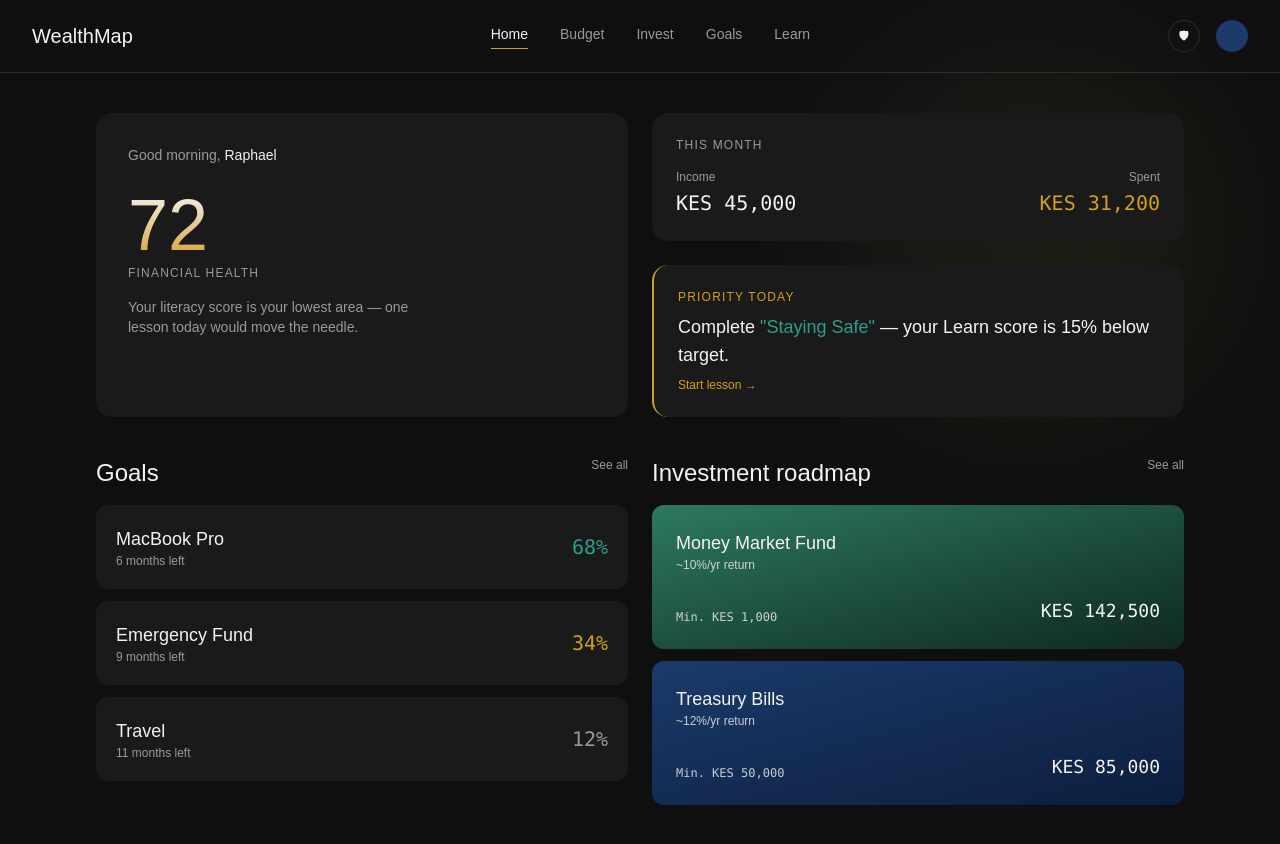
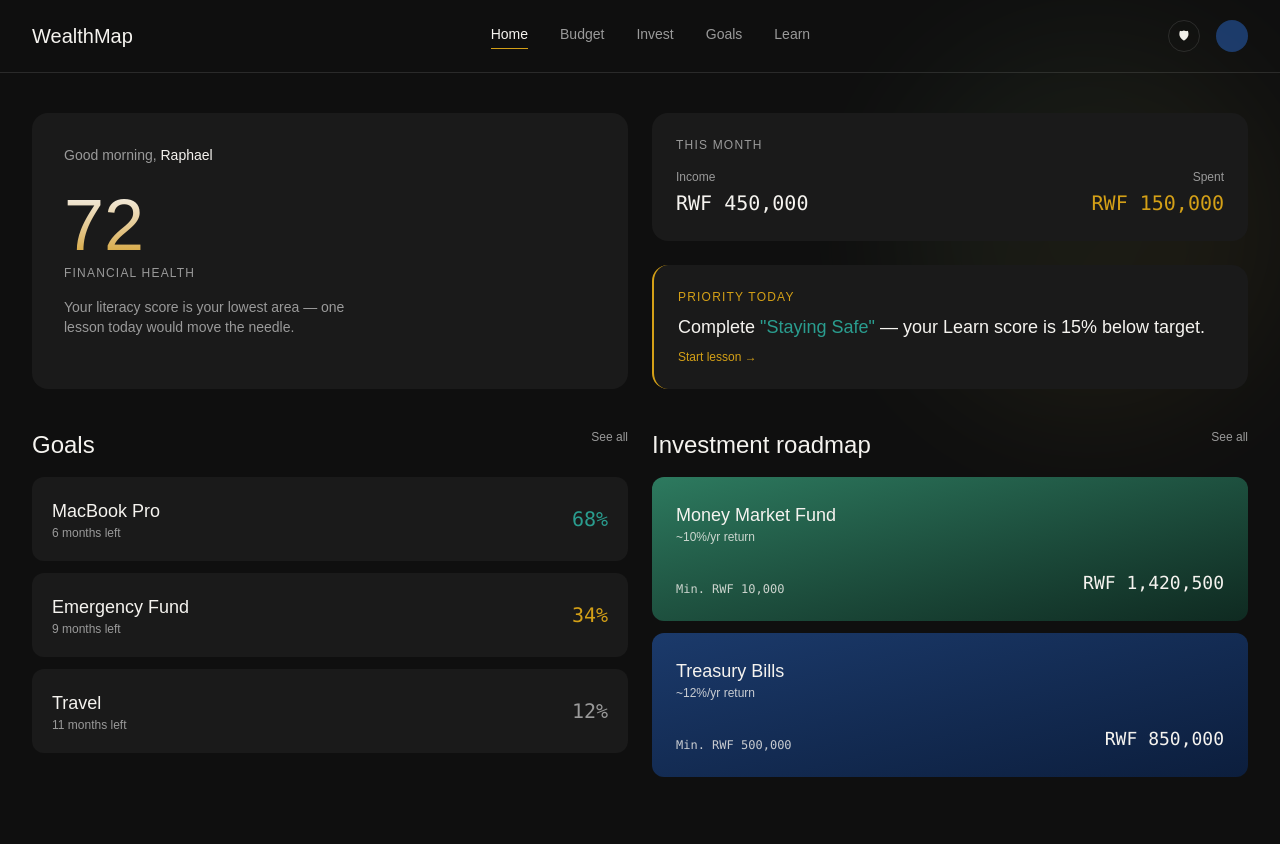
Before and after one commit to EricChuwa/Trojan_WealthMap, a React (Vite) app in the folder WM-FrontEnd/: page /dashboard in a window 1280 px wide. After the commit the page ends 817 px from the top, so only its background shows below. Built offline with nearby package versions, Linux system fonts and the light colour scheme; no server answers; the HTML template or start-up script is replaced by a standard one.

Commit message:
Dashboard modified

```diff
--- a/WM-FrontEnd/src/pages/Dashboard.tsx
+++ b/WM-FrontEnd/src/pages/Dashboard.tsx
@@ -4,7 +4,7 @@ export default function Dashboard() {
   return (
     <div className="min-h-screen">
       <Navbar />
-      <div className="max-w-6xl mx-auto px-8 py-10 relative">
+      <div className="max-w-7xl mx-auto px-8 py-10 relative">
         {/* Faint accent glow */}
         <div className="absolute -top-10 right-0 w-96 h-96 rounded-full bg-gradient-to-br from-[var(--color-emerald-light)] to-[var(--color-gold)] opacity-10 blur-3xl pointer-events-none" />
 
@@ -37,14 +37,14 @@ export default function Dashboard() {
                   <p className="text-xs text-[var(--color-text-muted)] mb-1">
                     Income
                   </p>
-                  <p className="font-mono text-xl">KES 45,000</p>
+                  <p className="font-mono text-xl">RWF 450,000</p>
                 </div>
                 <div className="text-right">
                   <p className="text-xs text-[var(--color-text-muted)] mb-1">
                     Spent
                   </p>
                   <p className="font-mono text-xl text-[var(--color-gold-light)]">
-                    KES 31,200
+                    RWF 150,000
                   </p>
                 </div>
               </div>
@@ -122,8 +122,8 @@ export default function Dashboard() {
               </p>
               <p className="text-xs opacity-80 mb-6">~10%/yr return</p>
               <div className="flex justify-between items-end">
-                <p className="font-mono text-xs opacity-80">Min. KES 1,000</p>
-                <p className="font-mono text-lg">KES 142,500</p>
+                <p className="font-mono text-xs opacity-80">Min. RWF 10,000</p>
+                <p className="font-mono text-lg">RWF 1,420,500</p>
               </div>
             </div>
             <div className="rounded-xl p-6 bg-gradient-to-br from-[var(--color-sapphire)] to-[#0C1E3D]">
@@ -132,8 +132,8 @@ export default function Dashboard() {
               </p>
               <p className="text-xs opacity-80 mb-6">~12%/yr return</p>
               <div className="flex justify-between items-end">
-                <p className="font-mono text-xs opacity-80">Min. KES 50,000</p>
-                <p className="font-mono text-lg">KES 85,000</p>
+                <p className="font-mono text-xs opacity-80">Min. RWF 500,000</p>
+                <p className="font-mono text-lg">RWF 850,000</p>
               </div>
             </div>
           </div>
```
